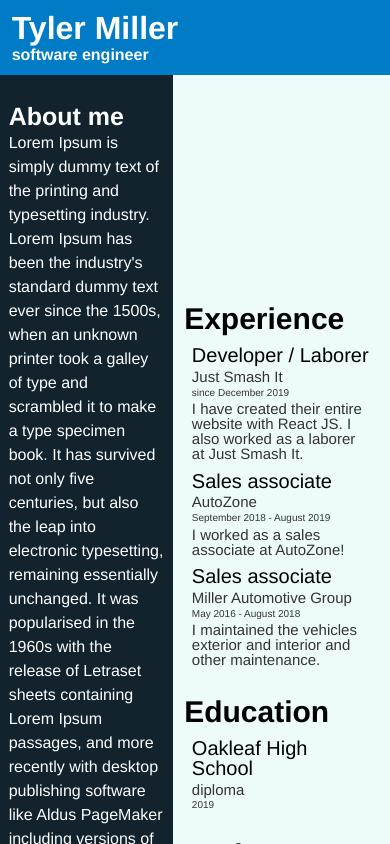
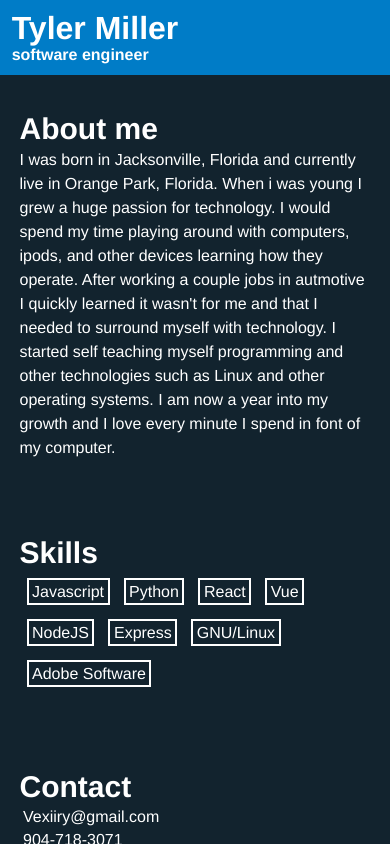
Before and after one commit to nuvallo/nuvallo.github.io, a Vue app in the folder client/: page / in a window 390 px wide. Shown: the top 844 px of the page. Built offline with nearby package versions, Linux system fonts and the light colour scheme.

Commit message:
responsiveness added

```diff
--- a/client/src/App.vue
+++ b/client/src/App.vue
@@ -61,6 +61,12 @@ export default {
 </script>
 
 <style>
+@media (max-width: 761px) {
+  .grid {
+    display: flex !important;
+    flex-direction: column !important;
+  }
+}
 #app {
   font-family: Avenir, Helvetica, Arial, sans-serif;
   -webkit-font-smoothing: antialiased;
--- a/client/src/components/Sidebar.vue
+++ b/client/src/components/Sidebar.vue
@@ -2,7 +2,7 @@
   <div className="sidebar-container">
       <div className="box">
           <h1>About me</h1>
-          <p>Lorem Ipsum is simply dummy text of the printing and typesetting industry. Lorem Ipsum has been the industry's standard dummy text ever since the 1500s, when an unknown printer took a galley of type and scrambled it to make a type specimen book. It has survived not only five centuries, but also the leap into electronic typesetting, remaining essentially unchanged. It was popularised in the 1960s with the release of Letraset sheets containing Lorem Ipsum passages, and more recently with desktop publishing software like Aldus PageMaker including versions of Lorem Ipsum.</p>
+          <p>I was born in Jacksonville, Florida and currently live in Orange Park, Florida. When i was young I grew a huge passion for technology. I would spend my time playing around with computers, ipods, and other devices learning how they operate. After working a couple jobs in autmotive I quickly learned it wasn't for me and that I needed to surround myself with technology. I started self teaching myself programming and other technologies such as Linux and other operating systems. I am now a year into my growth and I love every minute I spend in font of my computer. </p>
       </div>
       <div className="box">
           <h1>Skills</h1>
@@ -14,6 +14,7 @@
               <li>NodeJS</li>
               <li>Express</li>
               <li>GNU/Linux</li>
+              <li>Adobe Software</li>
           </ul>
       </div>
       <div className="box">
@@ -34,6 +35,14 @@ export default {
 </script>
 
 <style>
+@media (max-width: 761px) {
+ .sidebar-container {
+    width: 100% !important;
+ }
+ .box {
+    padding: 10% 5% !important;
+ }
+}
 .sidebar-container {
     background-color: #12232E;
     color: #fff;
@@ -49,7 +58,7 @@ export default {
 }
 
 .box h1 {
-    font-size: 25px;
+    font-size: 30px;
     margin-bottom: 1%;
 }
 
```
